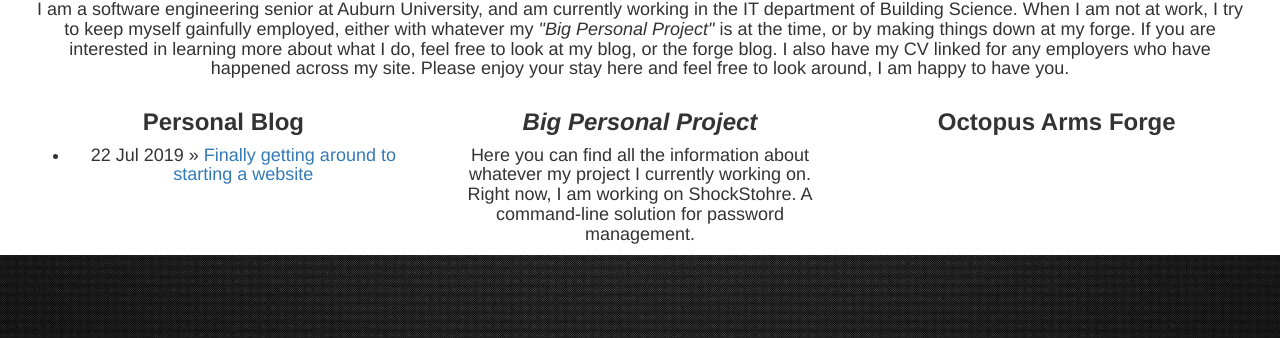
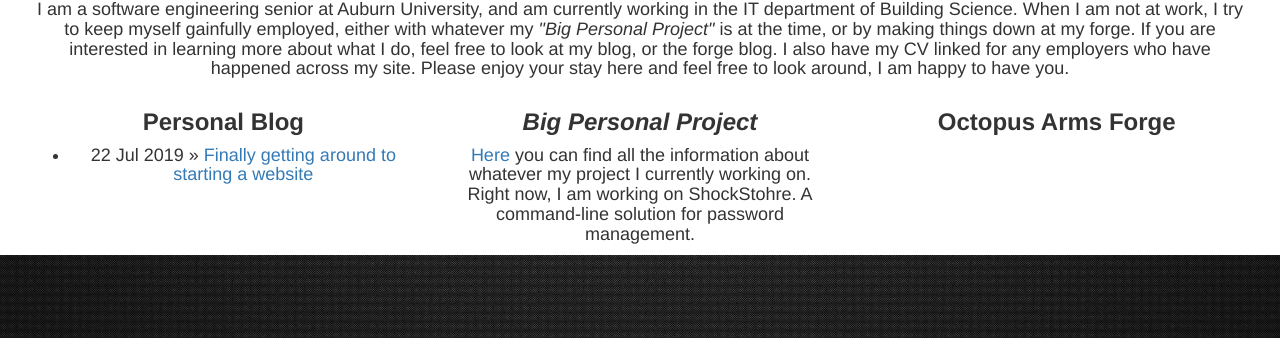
Before and after one commit to KevinGConyers/KevinGConyers.github.io, a Jekyll site: the page built from index.html, in a window 1280 px wide. Shown: the part 225-563 px from the top of the page. Built offline with Jekyll 4.4.1, drawn with Linux system fonts in a browser that asks for light colours; part of the change alters nothing that is shown.

```diff
--- a/_layouts/homepage.html
+++ b/_layouts/homepage.html
@@ -29,7 +29,7 @@
 	</div>
 	<div class="col-md-4 text-center">
 		<h3><b><i> Big Personal Project</i> </b></h3>
-		<h4><p>Here you can find all the information about whatever my project I currently working on. Right now, I am working on ShockStohre. A command-line solution for password management. </p><p> <href=""</h4>
+		<h4><p><a href="https://github.com/KevinGConyers/ShockStohr">Here</a> you can find all the information about whatever my project I currently working on. Right now, I am working on ShockStohre. A command-line solution for password management. </p><p> <href=""</h4>
 	</div>
 	<div class="col-md-4 text-center"> <h3><b>Octopus Arms Forge</b> </h3>   </div>
 </div>
```
